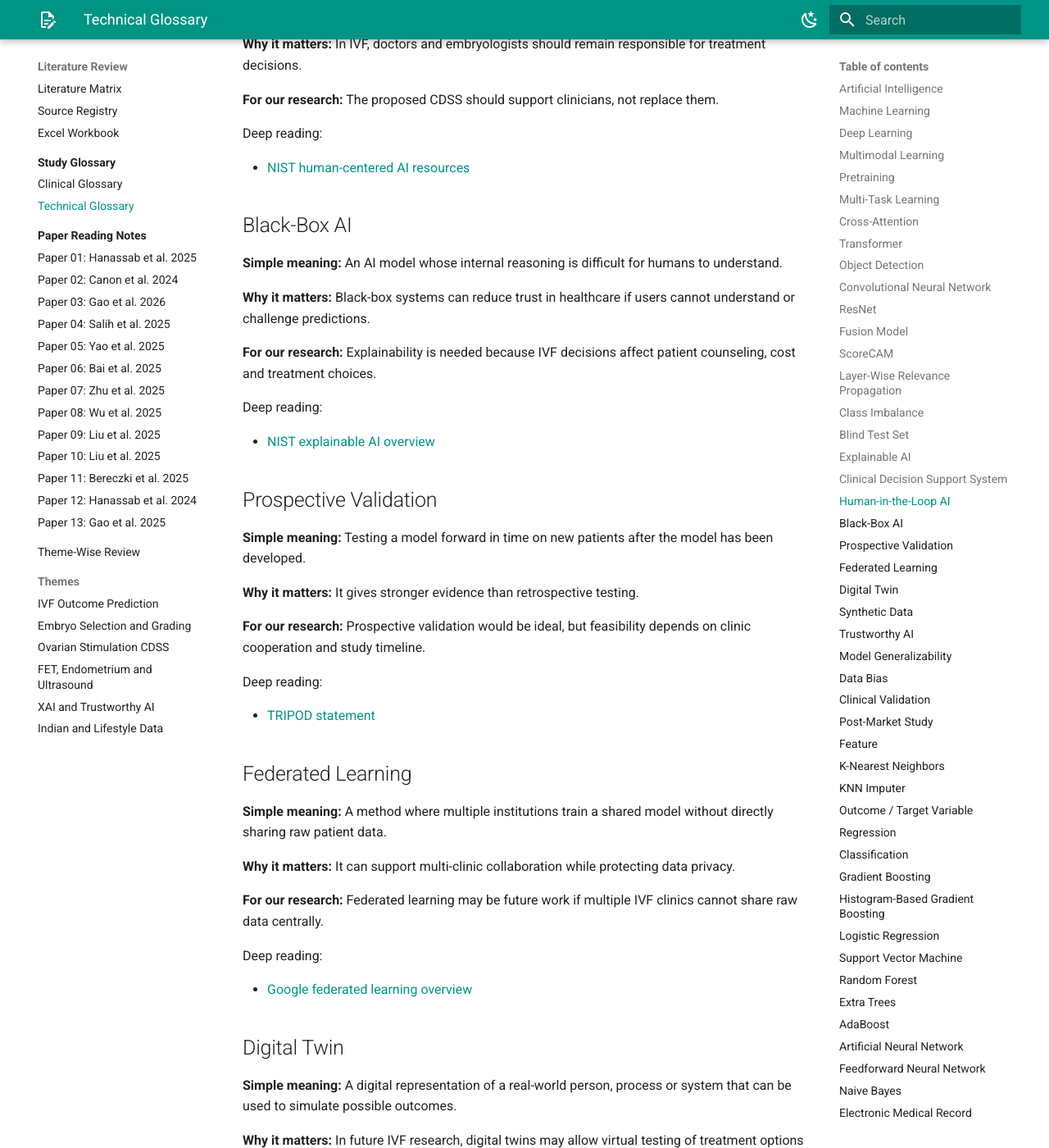
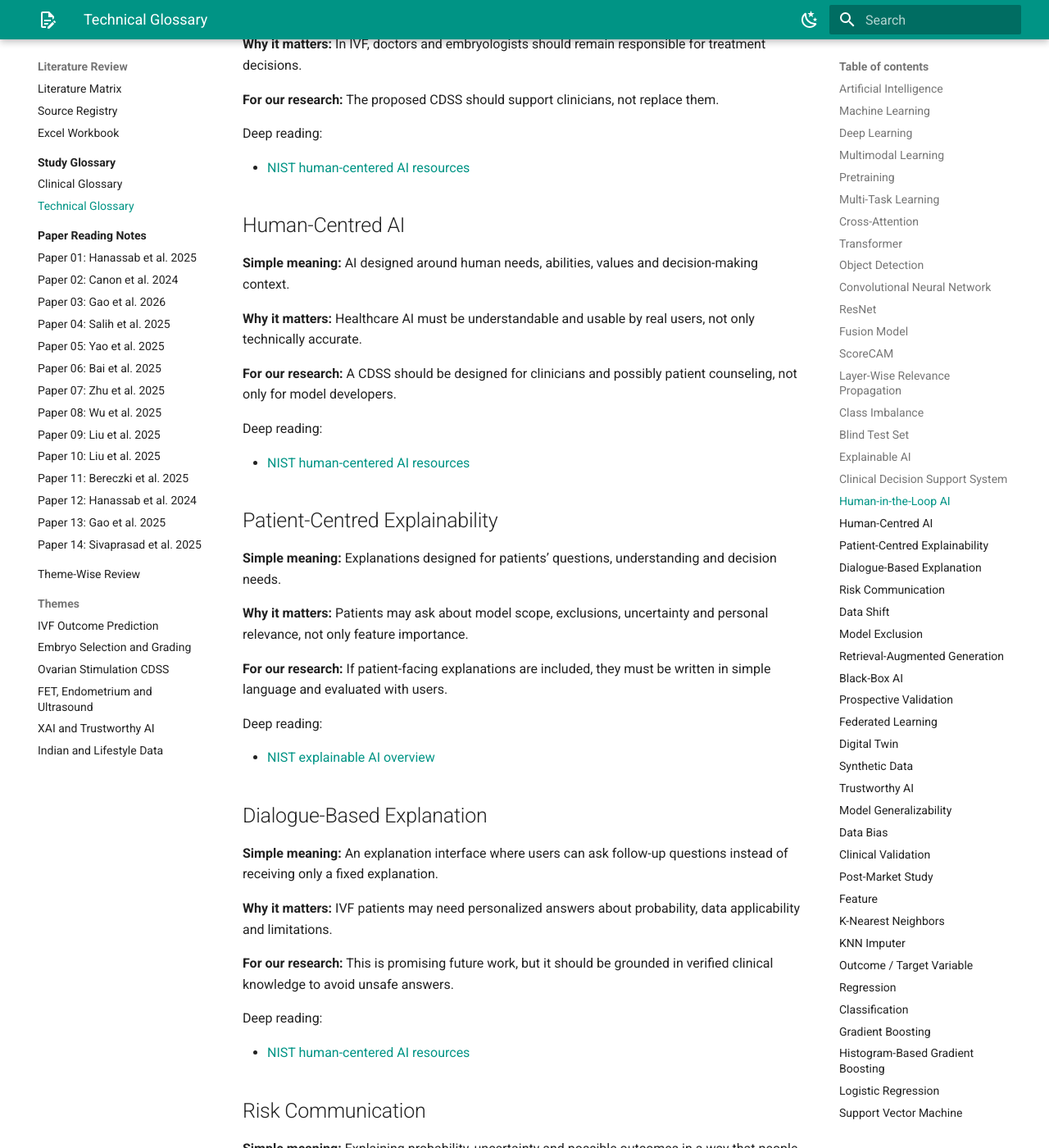
Before and after one commit to ashwinikalantre/ivf-phd-research, an MkDocs documentation site: the page built from docs/glossary/technical-glossary.md, in a window 1280 px wide and 1400 px high, scrolled down 6348 px. Shown: the whole window at 82% size. Built offline with MkDocs 1.6.1 and Material for MkDocs 9.7.7, drawn with Linux system fonts in a browser that asks for light colours; some of the changed text lies outside the part shown.

Commit message:
Add fourteenth paper reading note

```diff
--- a/docs/glossary/technical-glossary.md
+++ b/docs/glossary/technical-glossary.md
@@ -229,6 +229,90 @@ Deep reading:
 Deep reading:
 
 - [NIST human-centered AI resources](https://www.nist.gov/artificial-intelligence)
+
+## Human-Centred AI
+
+**Simple meaning:** AI designed around human needs, abilities, values and decision-making context.
+
+**Why it matters:** Healthcare AI must be understandable and usable by real users, not only technically accurate.
+
+**For our research:** A CDSS should be designed for clinicians and possibly patient counseling, not only for model developers.
+
+Deep reading:
+
+- [NIST human-centered AI resources](https://www.nist.gov/artificial-intelligence)
+
+## Patient-Centred Explainability
+
+**Simple meaning:** Explanations designed for patients’ questions, understanding and decision needs.
+
+**Why it matters:** Patients may ask about model scope, exclusions, uncertainty and personal relevance, not only feature importance.
+
+**For our research:** If patient-facing explanations are included, they must be written in simple language and evaluated with users.
+
+Deep reading:
+
+- [NIST explainable AI overview](https://www.nist.gov/artificial-intelligence/explainable-ai)
+
+## Dialogue-Based Explanation
+
+**Simple meaning:** An explanation interface where users can ask follow-up questions instead of receiving only a fixed explanation.
+
+**Why it matters:** IVF patients may need personalized answers about probability, data applicability and limitations.
+
+**For our research:** This is promising future work, but it should be grounded in verified clinical knowledge to avoid unsafe answers.
+
+Deep reading:
+
+- [NIST human-centered AI resources](https://www.nist.gov/artificial-intelligence)
+
+## Risk Communication
+
+**Simple meaning:** Explaining probability, uncertainty and possible outcomes in a way that people can understand.
+
+**Why it matters:** IVF counseling often involves uncertain probabilities, not guaranteed answers.
+
+**For our research:** Model output should avoid false certainty and should explain what the probability means.
+
+Deep reading:
+
+- [CDC risk communication resources](https://www.cdc.gov/risk-communication/php/toolkit/index.html)
+
+## Data Shift
+
+**Simple meaning:** A change between the data used to build a model and the data where it is later used.
+
+**Why it matters:** A model may be less reliable if clinic population, treatment practice or outcome rates change.
+
+**For our research:** Data shift should be explained to clinicians and checked through validation.
+
+Deep reading:
+
+- [Evidently AI data drift guide](https://www.evidentlyai.com/ml-in-production/data-drift)
+
+## Model Exclusion
+
+**Simple meaning:** A situation where certain patient groups or cases were excluded from model training or validation.
+
+**Why it matters:** Patients may not trust a model if they are similar to excluded groups.
+
+**For our research:** Any exclusion criteria must be clearly documented and explained.
+
+Deep reading:
+
+- [TRIPOD statement](https://www.tripod-statement.org/)
+
+## Retrieval-Augmented Generation
+
+**Simple meaning:** A method where a language model answers using retrieved documents or knowledge sources.
+
+**Why it matters:** It can reduce unsupported answers compared with a general chatbot, but it still needs careful validation.
+
+**For our research:** RAG may be future work for explanation support, but only with curated clinical sources.
+
+Deep reading:
+
+- [IBM retrieval augmented generation overview](https://www.ibm.com/topics/retrieval-augmented-generation)
 
 ## Black-Box AI
 
--- a/mkdocs.yml
+++ b/mkdocs.yml
@@ -104,6 +104,7 @@ nav:
           - "Paper 11: Bereczki et al. 2025": paper-notes/paper-11-bereczki-2025-preprocedural-factors.md
           - "Paper 12: Hanassab et al. 2024": paper-notes/paper-12-hanassab-2024-ai-personalize-art.md
           - "Paper 13: Gao et al. 2025": paper-notes/paper-13-gao-2025-open-challenges-ai-ivf.md
+          - "Paper 14: Sivaprasad et al. 2025": paper-notes/paper-14-sivaprasad-2025-patient-centred-xai.md
       - Theme-Wise Review: research-design/theme-wise-review.md
       - Themes:
           - IVF Outcome Prediction: research-design/themes/ivf-outcome-prediction.md
```
Also changed, not shown: docs/paper-notes/index.md (+1 -0 lines), docs/paper-notes/paper-14-sivaprasad-2025-patient-centred-xai.md (added, +268 -0 lines).
